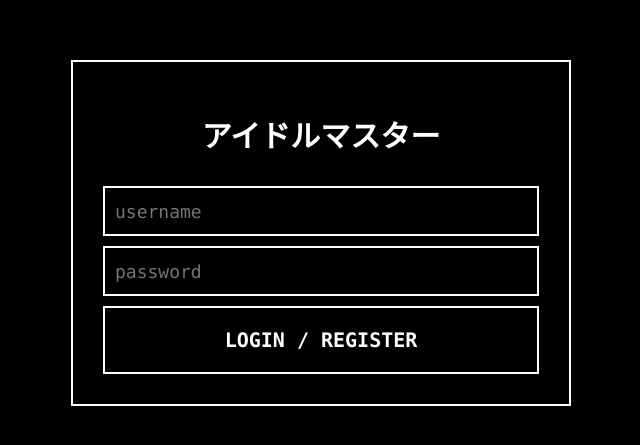
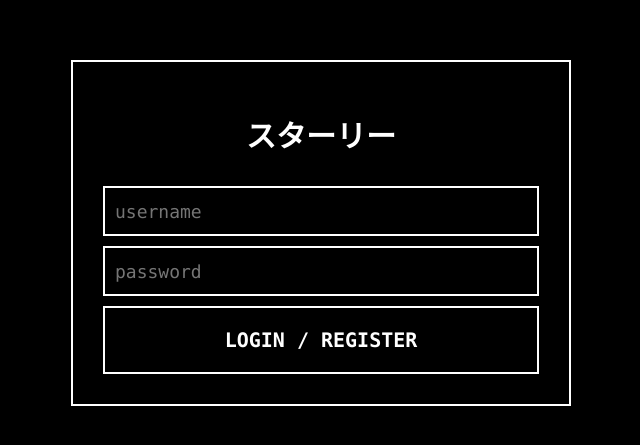
Before and after one commit to FukutoTojido/blackChat, a website: page index.html in a window 1280 px wide. Shown: the part 167-612 px from the top of the page, without its empty margins (319-959 px from the left). Drawn offline with nearby package versions, Linux system fonts and the light colour scheme.

Commit message:
Added report

```diff
--- a/index.html
+++ b/index.html
@@ -18,7 +18,7 @@
     </script>
     <div class="App">
         <div id="loginDialog">
-            <div class="welcome">アイドルマスター</div>
+            <div class="welcome">スターリー</div>
             <input type="text" id="uname" placeholder="username" onkeydown="checkInput(event)">
             <input type="password" id="pwd" placeholder="password" onkeydown="checkInput(event)">
             <div id="loginButton" onclick="sendAuthenticate()">LOGIN / REGISTER</div>
```
Also changed, not shown: 1 other file.
